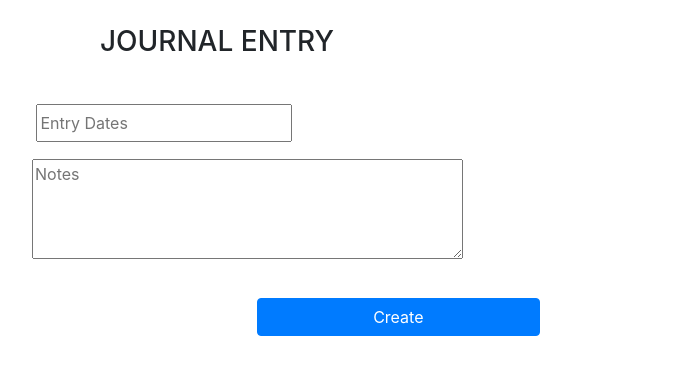
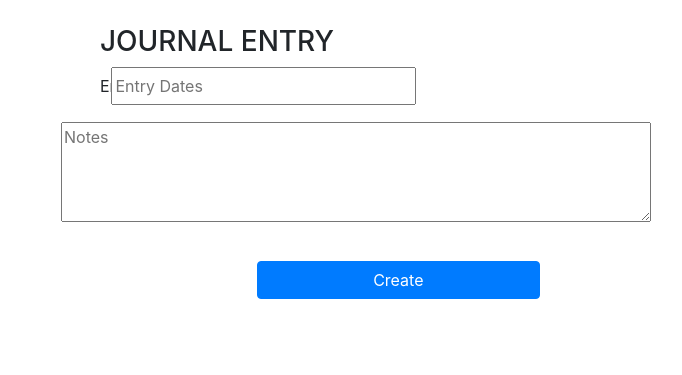
Before and after one commit to evantoh/journal-checker, a Django app: page /reports/journal_entry/ in a window 1280 px wide. Shown: the top 375 px of the page, without its empty margins (185-867 px from the left). Run offline with Django 3.2, Linux system fonts and the light colour scheme; some libraries are stand-ins or nearby versions.

Commit message:
change the style in datepicker

```diff
--- a/reports/demands/static/css/journals1.css
+++ b/reports/demands/static/css/journals1.css
@@ -52,16 +52,16 @@
 }
 
 .datepicker {
-    max-width: 286px;
     height: 38px;
-    margin-top: 37px;
-    margin-left: -150px;
+    /* margin-top: 37px; */
+    margin-left: -75px;
+    width: 305px;
 }
 
 .notesform {
-    max-width: 730px;
     max-height: 100px;
-    margin-left: -119px;
+    margin-left: -90px;
+    width: 590px;
 }
 
 
```
